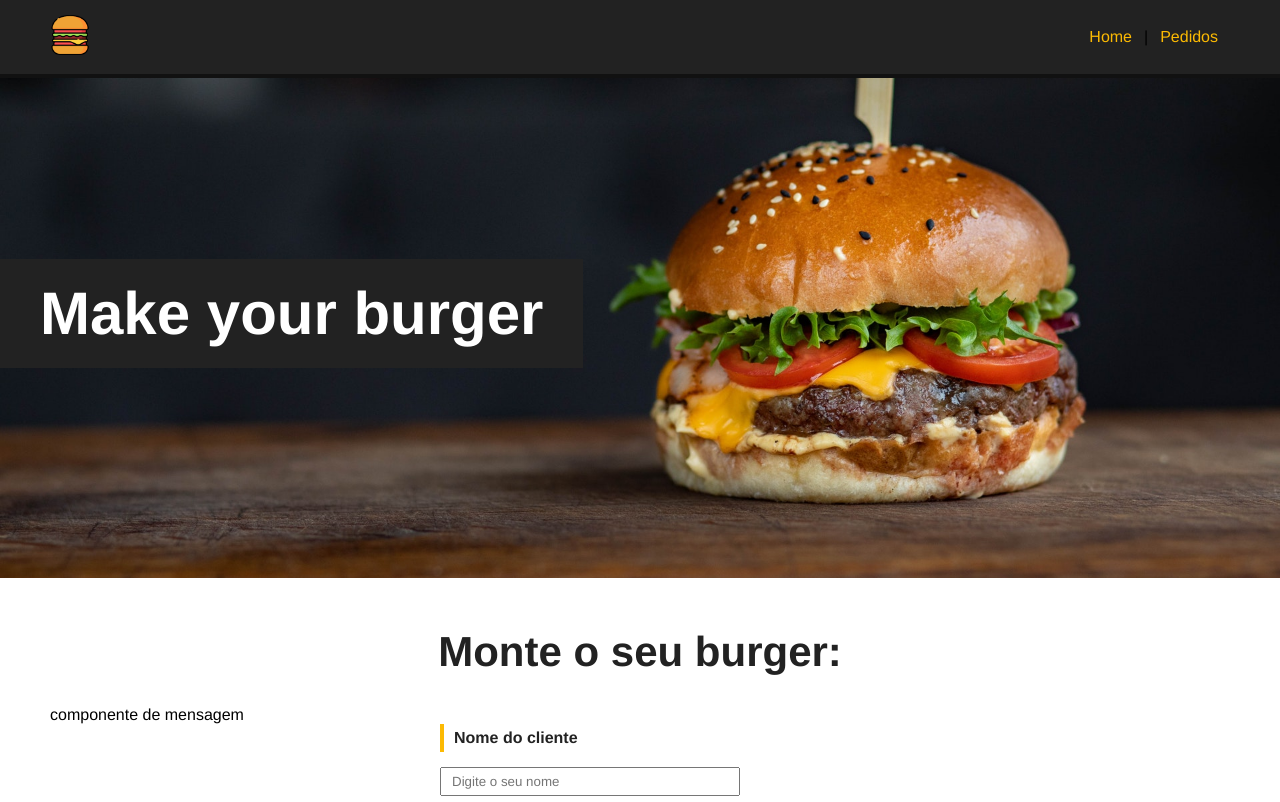
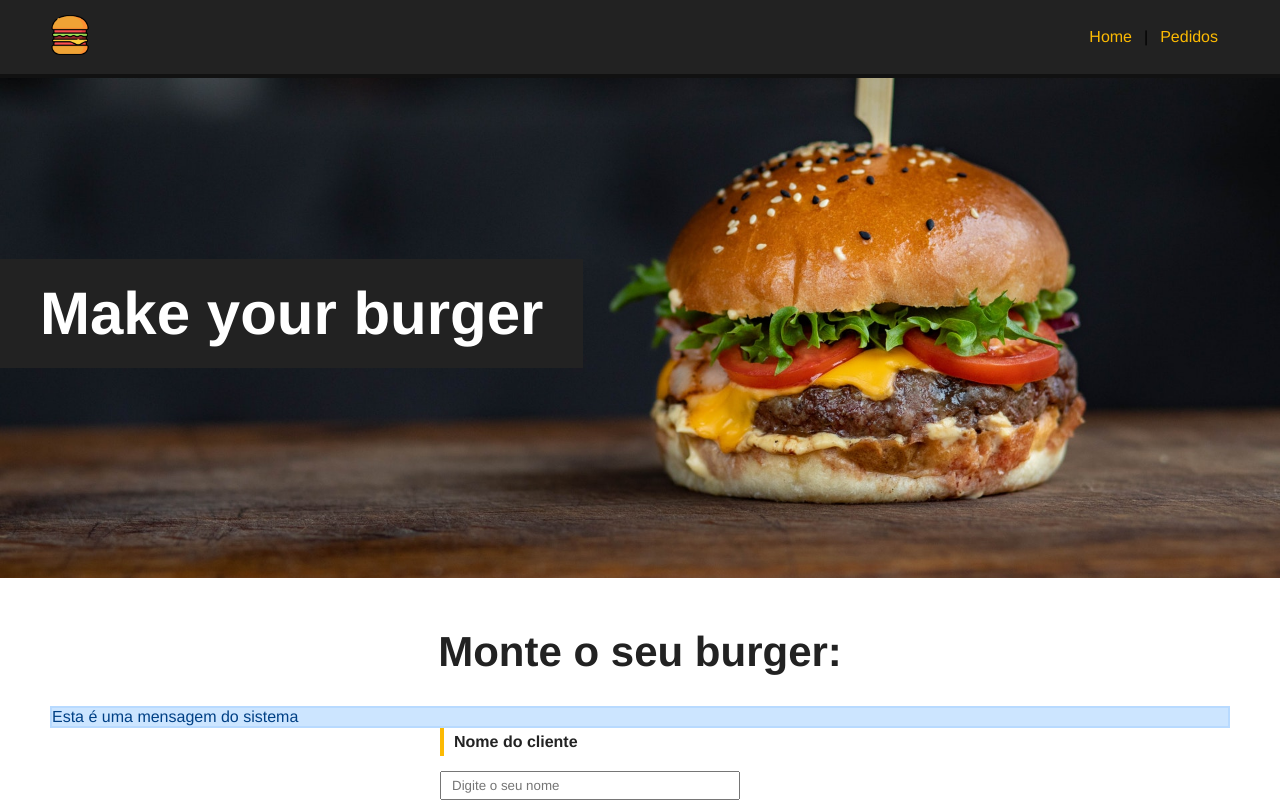
Before and after one commit to pedrohsilvah/project-hamburger, a Vue app: page / in a window 1280 px wide. Shown: the top 802 px of the page. Built offline with nearby package versions, Linux system fonts and the light colour scheme; data requests are answered from the project's data file.

Commit message:
manipulando mensagem

```diff
--- a/src/components/BurgerForm.vue
+++ b/src/components/BurgerForm.vue
@@ -1,6 +1,6 @@
 <template>
     <div>
-        <p>componente de mensagem</p>
+        <Message />
         <div>
             <form id="burger-form" @submit="createBurger">
 
@@ -43,8 +43,13 @@
 </template>
 
 <script>
+import Message from './Message.vue'
+
 export default {
     name: "BurgerForm",
+    components: {
+        Message
+    },
     data() {
         return {
             paes: null,
--- /dev/null
+++ b/src/components/Message.vue
@@ -0,0 +1,22 @@
+<template>
+    <div class="message-container">
+        <p>Esta é uma mensagem do sistema</p>
+    </div>
+</template>
+
+<script>
+export default {
+    name: "Message",
+    props: {
+        msg: String
+    }
+}
+</script>
+
+<style scoped>
+    .message-container {
+        color: #004085;
+        background-color: #cce5ff;
+        border: 2px solid #b8daff;
+    }
+</style>
```
